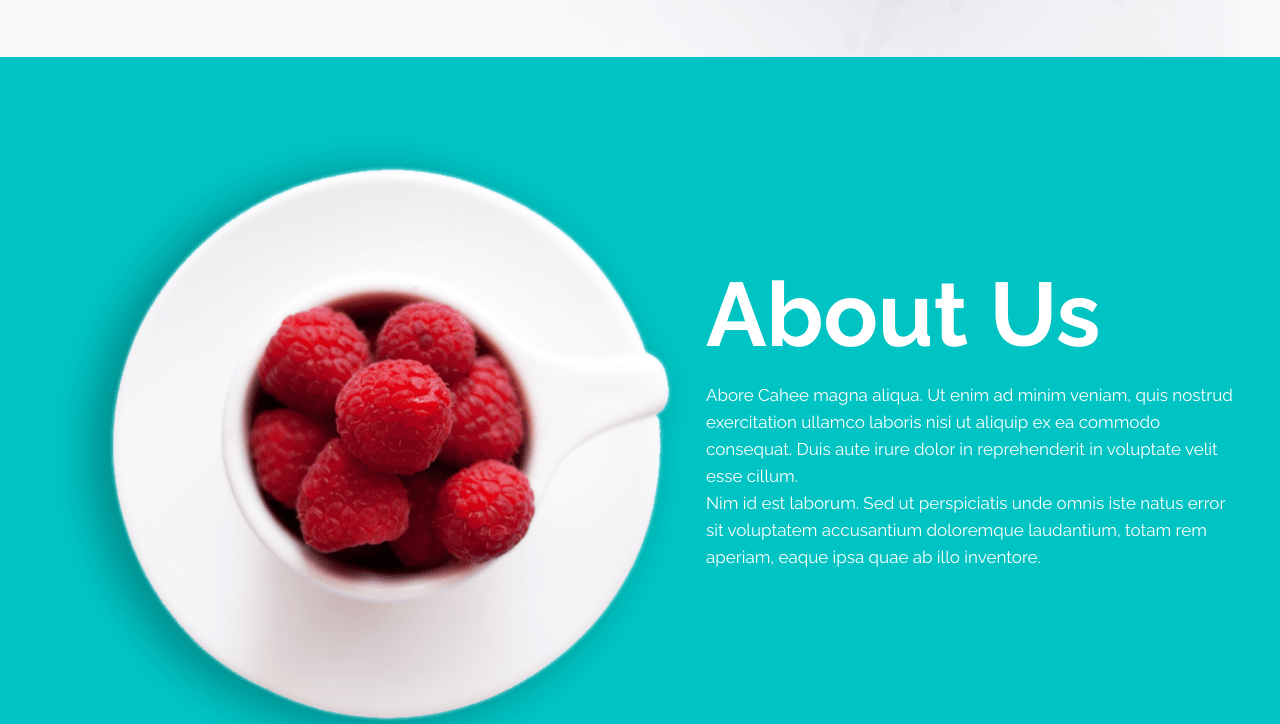
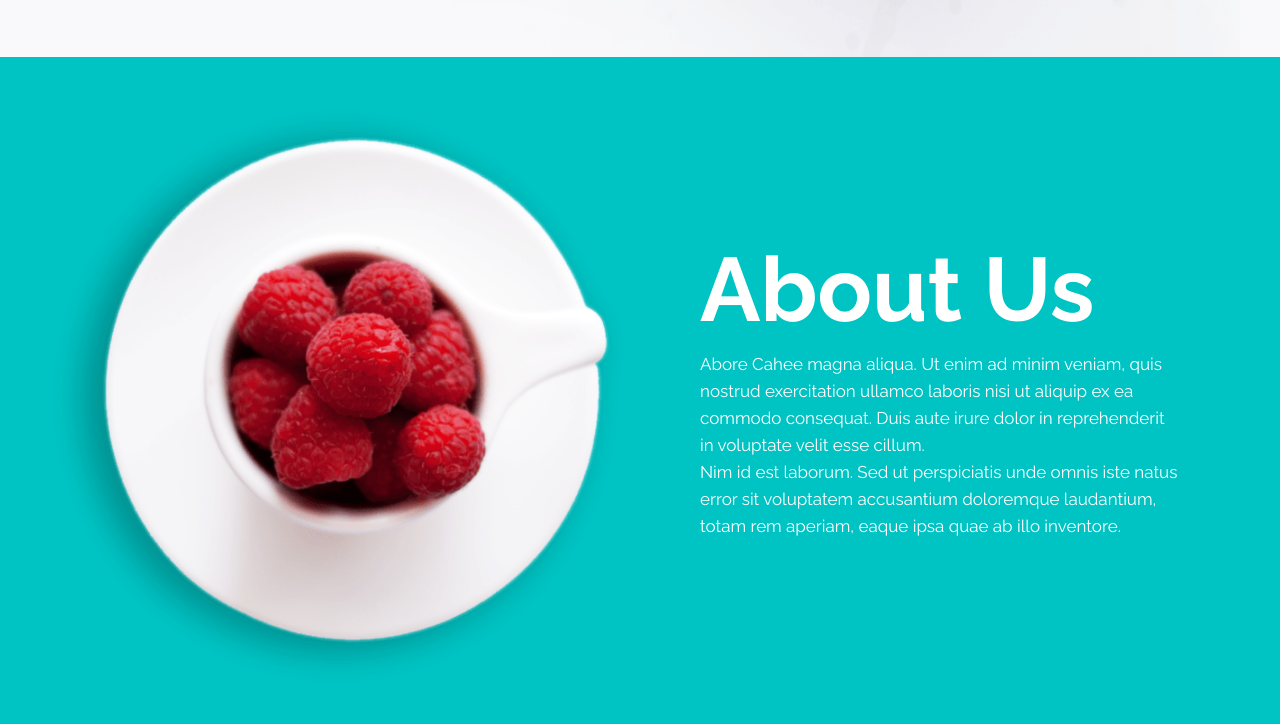
Before and after one commit to karlossg/WeeklyWebdevChellenge-2, a website: page index.html in a window 1280 px wide. Shown: the part 819-1543 px from the top of the page. Drawn offline with nearby package versions, Linux system fonts and the light colour scheme.

Commit message:
minor fixes

```diff
--- a/src/styles/_about.scss
+++ b/src/styles/_about.scss
@@ -13,6 +13,10 @@
     }
 
     .about__image {
+       img {
+         width: 600px;
+         height: 600px;
+       }
         @include respond-to('medium') {
             display: none;
           }
@@ -21,9 +25,8 @@
           }
     }
     .about__text-wrapper {
-      width: 70%;
-      padding: 15% 0;
-      max-width: 95%;
+
+      padding: 15% 5%;
       @include respond-to('large') {
         padding: 12% 0 0 0;
         max-width: 70%;
--- a/src/styles/mixins.scss
+++ b/src/styles/mixins.scss
@@ -2,7 +2,7 @@
 
 // main
 @mixin wrappersSize {
-    padding: 5% 0%;
+    padding: 3% 0%;
     max-width: 1200px;
 }
 
```
Also changed, not shown: src/styles/index.css, 1 other file.
